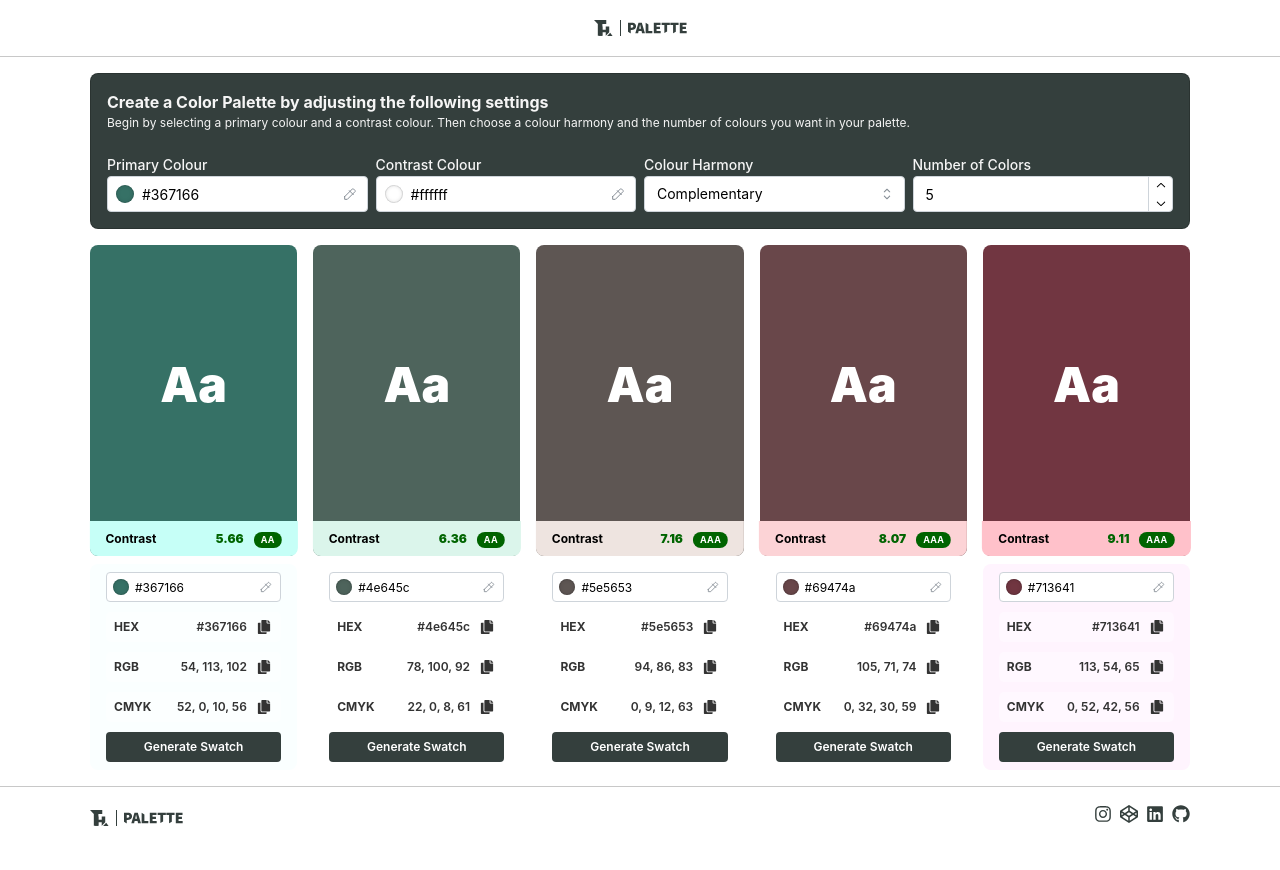
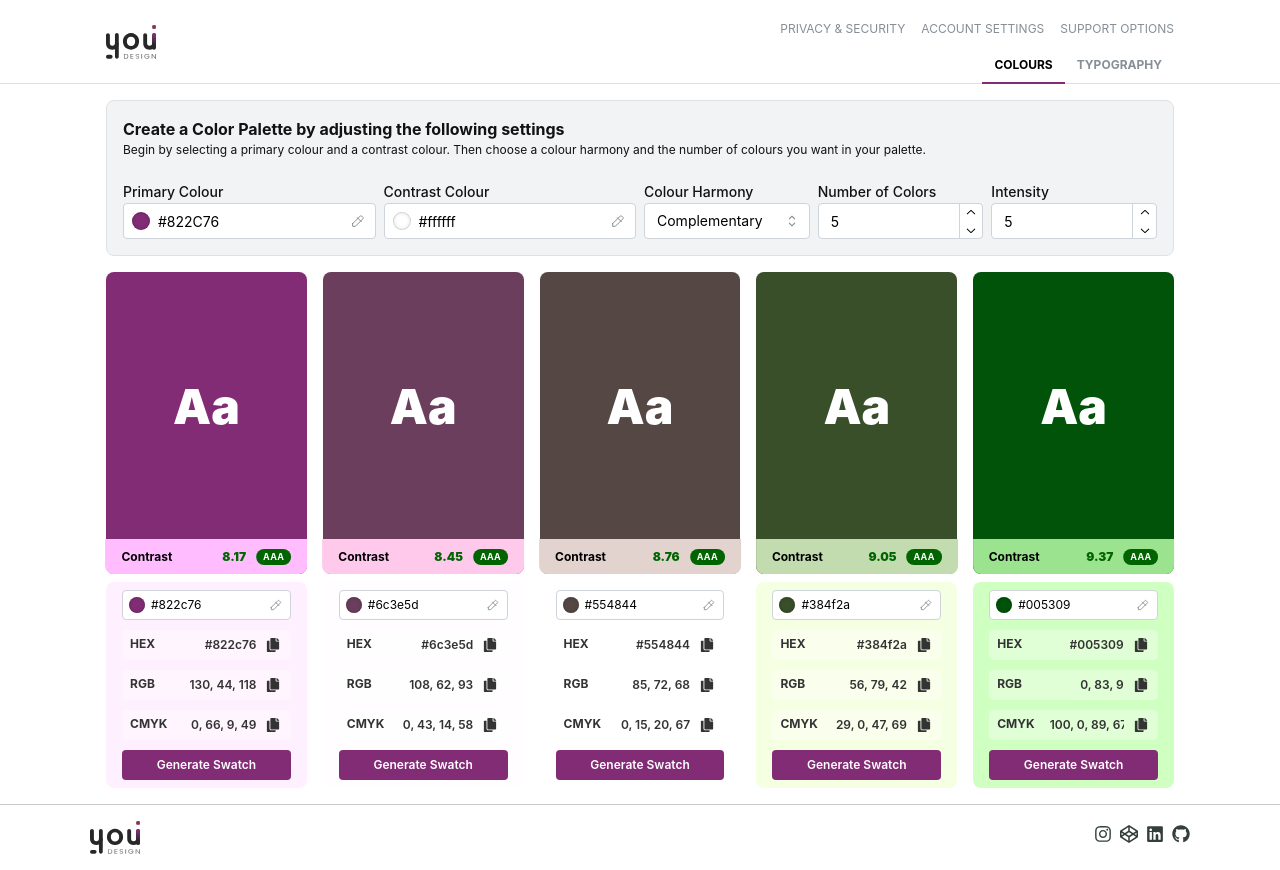
Before and after one commit to Menubrea/Theme-Creator, a Next.js app: page / in a window 1280 px wide. Before the commit the page ends 848 px from the top, so only its background shows below. Built offline with nearby package versions, Linux system fonts and the light colour scheme.

Commit message:
Made changes to layout and logo

```diff
--- a/components/Appshell/Footer/Footer.tsx
+++ b/components/Appshell/Footer/Footer.tsx
@@ -48,7 +48,7 @@ const Footer = () => {
   return (
     <Box className={styles.container}>
       <footer className={styles.footer}>
-        <img src={svglogo.src} alt="logo" />
+        <img src={svglogo.src} alt="logo" width={50} />
         <Socials />
       </footer>
     </Box>
--- a/components/Appshell/Header/Header.module.css
+++ b/components/Appshell/Header/Header.module.css
@@ -1,13 +1,59 @@
-.container {
-  border-bottom: 0.3px solid rgba(0, 0, 0, 0.217);
+.header {
+  height: 84px;
+  background-color: var(--mantine-color-body);
+  border-bottom: 1px solid light-dark(var(--mantine-color-gray-3), var(--mantine-color-dark-4));
 }
 
-.header {
+.inner {
+  max-width: 1100px;
+  height: 84px;
   display: flex;
+  align-items: center;
+  justify-content: space-between;
+}
 
-  justify-content: center;
-  max-width: 1100px;
-  margin: 0 auto;
-  align-items: center;
-  padding: 1em;
+.links {
+  padding-top: var(--mantine-spacing-lg);
+  height: 84px;
+  display: flex;
+  flex-direction: column;
+  justify-content: space-between;
 }
+
+/* .mainLinks {
+  margin-right: calc(var(--mantine-spacing-sm) * -1);
+} */
+
+.mainLink {
+  text-transform: uppercase;
+  font-size: var(--mantine-font-size-xs);
+  color: light-dark(var(--mantine-color-gray-6), var(--mantine-color-dark-1));
+  padding: 7px var(--mantine-spacing-sm);
+  font-weight: 700;
+  border-bottom: 2px solid transparent;
+  transition:
+    border-color 100ms ease,
+    color 100ms ease;
+
+  @mixin hover {
+    color: light-dark(var(--mantine-color-black), var(--mantine-color-white));
+    text-decoration: none;
+  }
+
+  &[data-active] {
+    color: light-dark(var(--mantine-color-black), var(--mantine-color-white));
+    border-bottom-color: #822c76;
+  }
+}
+
+.secondaryLink {
+  color: light-dark(var(--mantine-color-gray-6), var(--mantine-color-dark-1));
+  font-size: var(--mantine-font-size-xs);
+  text-transform: uppercase;
+  transition: color 100ms ease;
+
+  @mixin hover {
+    color: light-dark(var(--mantine-color-black), var(--mantine-color-white));
+    text-decoration: none;
+  }
+}
--- a/components/Appshell/Header/Header.tsx
+++ b/components/Appshell/Header/Header.tsx
@@ -1,15 +1,70 @@
+'use client';
 import React from 'react';
-import { Box } from '@mantine/core';
-import styles from './Header.module.css';
+import { Anchor, Box, Burger, Container, Group } from '@mantine/core';
+import classes from './Header.module.css';
 import svglogo from '@/public/logo-dark.svg';
+import { useDisclosure } from '@mantine/hooks';
+
+const mainLinks = [
+  { link: '#', label: 'Colours' },
+  { link: '#', label: 'Typography' },
+];
+
+const userLinks = [
+  { link: '#', label: 'Privacy & Security' },
+  { link: '#', label: 'Account settings' },
+  { link: '#', label: 'Support options' },
+];
 
 const Header = () => {
+  const [opened, { toggle }] = useDisclosure(false);
+  const [active, setActive] = React.useState(0);
+
+  const mainItems = mainLinks.map((item, index) => (
+    <Anchor<'a'>
+      href={item.link}
+      key={item.label}
+      className={classes.mainLink}
+      data-active={index === active || undefined}
+      onClick={(event) => {
+        event.preventDefault();
+        setActive(index);
+      }}
+    >
+      {item.label}
+    </Anchor>
+  ));
+
+  const secondaryItems = userLinks.map((item) => (
+    <Anchor
+      href={item.link}
+      key={item.label}
+      onClick={(event) => event.preventDefault()}
+      className={classes.secondaryLink}
+    >
+      {item.label}
+    </Anchor>
+  ));
+
   return (
-    <Box component="header" className={styles.container}>
-      <Box className={styles.header}>
-        <img src={svglogo.src} alt="logo" />
-      </Box>
-    </Box>
+    <header className={classes.header}>
+      <Container className={classes.inner}>
+        <img src={svglogo.src} alt="logo" width={50} />
+        <Box className={classes.links} visibleFrom="sm">
+          <Group justify="flex-end">{secondaryItems}</Group>
+          <Group gap={0} justify="flex-end" className={classes.mainLinks}>
+            {mainItems}
+          </Group>
+        </Box>
+        <Burger
+          opened={opened}
+          onClick={toggle}
+          className={classes.burger}
+          size="sm"
+          hiddenFrom="sm"
+        />
+      </Container>
+    </header>
   );
 };
 
--- a/components/ColorPicker/ColorCard/ColorCard.tsx
+++ b/components/ColorPicker/ColorCard/ColorCard.tsx
@@ -98,7 +98,7 @@ function ColorCard({ ...props }: ColorCardProps) {
         />
         <ButtonGroup colorText="RGB" colorValue={rgb} handleCopy={() => handleCopy(rgb)} />
         <ButtonGroup colorText="CMYK" colorValue={cmyk} handleCopy={() => handleCopy(cmyk)} />
-        <Button onClick={open} mt={10} size="xs" color="rgba(52, 63, 61, 1)" fullWidth>
+        <Button onClick={open} mt={10} size="xs" color="#822C76" fullWidth>
           Generate Swatch
         </Button>
       </Box>
--- a/components/ColorPicker/ColorPicker.module.css
+++ b/components/ColorPicker/ColorPicker.module.css
@@ -1,7 +1,7 @@
 .grid {
   display: grid;
   grid-template-columns: repeat(auto-fill, minmax(200px, 1fr));
-  gap: 2rem 1rem;
+  gap: 1rem;
   width: 100%;
   height: 100%;
   margin: 1rem auto;
--- a/components/ColorPicker/ColorPicker.tsx
+++ b/components/ColorPicker/ColorPicker.tsx
@@ -1,16 +1,15 @@
 'use client';
 import React from 'react';
 import { useState } from 'react';
-import { Box, Notification, Skeleton } from '@mantine/core';
+import { Box, Notification, Skeleton, Container } from '@mantine/core';
 import styles from './ColorPicker.module.css';
 import { ColorCard } from './ColorCard';
 import { InputNavigation } from './InputNavigation';
-
 import chroma from 'chroma-js';
 import { useDisclosure } from '@mantine/hooks';
 
 function ColorPick() {
-  const [value, onChange] = useState('#367166');
+  const [value, onChange] = useState('#822C76');
   const [type, setType] = useState<string>('Complementary');
   const [harmony, setHarmony] = useState<string[]>([]);
   const [contrast, setContrast] = useState<string>('#ffffff');
@@ -19,10 +18,11 @@ function ColorPick() {
   const [click, setClick] = useState(false);
   const [message, setMessage] = useState('');
   const [loading, setLoading] = useState(true);
+  const [intensity, setIntensity] = useState(5);
 
   setTimeout(() => {
     setLoading(false);
-  }, 20);
+  }, 30);
 
   const props = {
     contrast,
@@ -31,6 +31,7 @@ function ColorPick() {
     message,
     click,
     harmony,
+    intensity,
     setCount,
     setContrast,
     setType,
@@ -39,6 +40,7 @@ function ColorPick() {
     close,
     setClick,
     setMessage,
+    setIntensity,
   };
 
   React.useEffect(() => {
@@ -49,25 +51,54 @@ function ColorPick() {
     switch (type) {
       case 'Complementary':
         harmonyColors = chroma
-          .scale([value, chroma(value).set('hsl.h', '+180')])
+          .scale([
+            value,
+            chroma(value)
+              .darken(intensity / 5)
+              .set('hsl.h', '+180'),
+          ])
           .mode('lab')
           .colors(count);
         break;
       case 'Analogous':
         harmonyColors = chroma
-          .scale([chroma(value).set('hsl.h', '-30'), value, chroma(value).set('hsl.h', '+30')])
+          .scale([
+            chroma(value)
+              .brighten(intensity / 5)
+              .set('hsl.h', '-30'),
+            value,
+            chroma(value)
+              .darken(intensity / 5)
+              .set('hsl.h', '+30'),
+          ])
           .mode('lab')
           .colors(count);
         break;
       case 'Triadic':
         harmonyColors = chroma
-          .scale([value, chroma(value).set('hsl.h', '+120'), chroma(value).set('hsl.h', '-120')])
+          .scale([
+            value,
+            chroma(value)
+              .brighten(intensity / 5)
+              .set('hsl.h', '+120'),
+            chroma(value)
+              .darken(intensity / 5)
+              .set('hsl.h', '-120'),
+          ])
           .mode('lab')
           .colors(count);
         break;
       case 'Split-complementary':
         harmonyColors = chroma
-          .scale([value, chroma(value).set('hsl.h', '+150'), chroma(value).set('hsl.h', '-150')])
+          .scale([
+            value,
+            chroma(value)
+              .brighten(intensity / 5)
+              .set('hsl.h', '+150'),
+            chroma(value)
+              .darken(intensity / 5)
+              .set('hsl.h', '-150'),
+          ])
           .mode('lab')
           .colors(count);
         break;
@@ -95,7 +126,11 @@ function ColorPick() {
         break;
       case 'Monochromatic':
         harmonyColors = chroma
-          .scale([chroma(value).brighten(2), value, chroma(value).darken(2)])
+          .scale([
+            chroma(value).brighten(intensity / 5),
+            value,
+            chroma(value).darken(intensity / 5),
+          ])
           .mode('lab')
           .colors(count);
         break;
@@ -105,10 +140,10 @@ function ColorPick() {
     }
 
     setHarmony(harmonyColors);
-  }, [value, type, count]);
+  }, [value, type, count, intensity]);
 
   return (
-    <Box style={{ position: 'relative' }}>
+    <Container fluid style={{ position: 'relative' }}>
       <Box style={{ position: 'fixed', bottom: '1rem', right: '1rem', zIndex: 1000 }}>
         {click && <Notification withBorder withCloseButton={false} title={message} />}
       </Box>
@@ -118,7 +153,7 @@ function ColorPick() {
           ? [...Array(5)].map((_, i) => <SkeletonCard key={i} />)
           : harmony.map((color, i) => <ColorCard key={i} color={color} {...props} />)}
       </Box>
-    </Box>
+    </Container>
   );
 }
 
--- a/components/ColorPicker/InputNavigation/InputNavigation.module.css
+++ b/components/ColorPicker/InputNavigation/InputNavigation.module.css
@@ -1,15 +1,15 @@
 .inputWrapper {
   padding: 1rem;
   position: sticky;
-  background-color: #343f3d;
-  color: #f5f5f5;
+  color: #121212;
+  background-color: var(--mantine-color-gray-1);
   top: 0;
   z-index: 100;
   max-width: 1100px;
   margin: 1rem auto 0;
   border-radius: 0.5rem;
   align-items: center;
-  border: 0.5px solid rgba(0, 0, 0, 0.196);
+  border: 1px solid light-dark(var(--mantine-color-gray-3), var(--mantine-color-dark-4));
   overflow: hidden;
 }
 
@@ -37,6 +37,11 @@
 @media screen and (max-width: 1100px) {
   .inputWrapper {
     border-radius: 0;
-    margin: 0;
+    margin: 1rem 0;
+    border-radius: 5px;
+  }
+
+  .inputContainer {
+    display: block;
   }
 }
--- a/components/ColorPicker/InputNavigation/InputNavigation.tsx
+++ b/components/ColorPicker/InputNavigation/InputNavigation.tsx
@@ -9,6 +9,7 @@ interface InputNavigationProps {
   setContrast: (value: string) => void;
   setType: (value: string) => void;
   setCount: (value: number) => void;
+  setIntensity: (value: number) => void;
 }
 
 const data: string[] = [
@@ -22,7 +23,7 @@ const data: string[] = [
 ];
 
 const InputNavigation = ({ ...props }: InputNavigationProps) => {
-  const { value, onChange, contrast, setContrast, setType, setCount } = props;
+  const { value, onChange, contrast, setContrast, setType, setCount, setIntensity } = props;
 
   return (
     <Box className={styles.inputWrapper}>
@@ -66,6 +67,14 @@ const InputNavigation = ({ ...props }: InputNavigationProps) => {
             max={10}
             min={3}
           />
+          <NumberInput
+            label="Intensity"
+            style={{ width: '100%' }}
+            defaultValue={5}
+            onChange={(e) => setIntensity(e as number)}
+            max={10}
+            min={1}
+          />
         </Box>
       </Box>
     </Box>
--- a/components/ColorPicker/SwatchModal/SwatchModal.tsx
+++ b/components/ColorPicker/SwatchModal/SwatchModal.tsx
@@ -87,7 +87,6 @@ const SwatchModal = ({ ...props }: SwatchModalProps) => {
           >
             <SwatchButton text={color} />
             <SwatchButton text={color} colorFormat="rgb" />
-
             <SwatchButton text={color} colorFormat="cmyk" />
           </Box>
         ))}
--- /dev/null
+++ b/global.css
@@ -0,0 +1,4 @@
+/* global.css */
+:root {
+  --primary-color: #6a0f5c;
+}
```
Also changed, not shown: public/logo-dark.svg.
